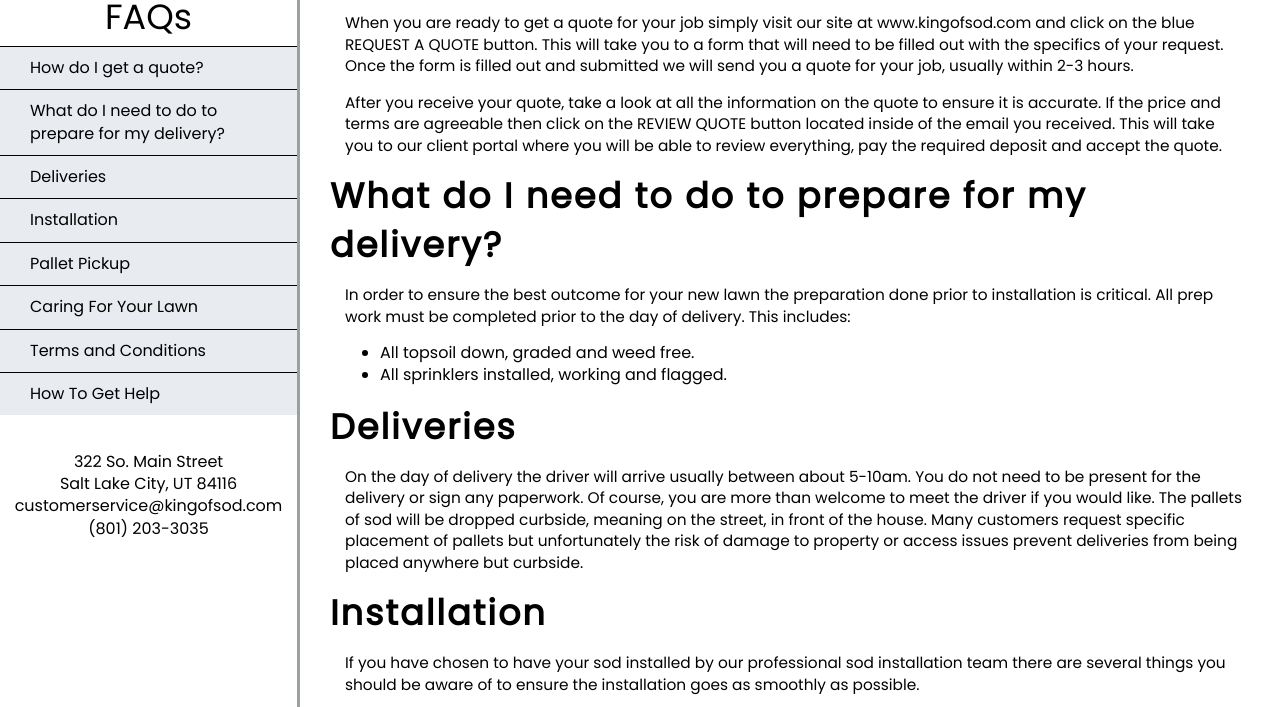
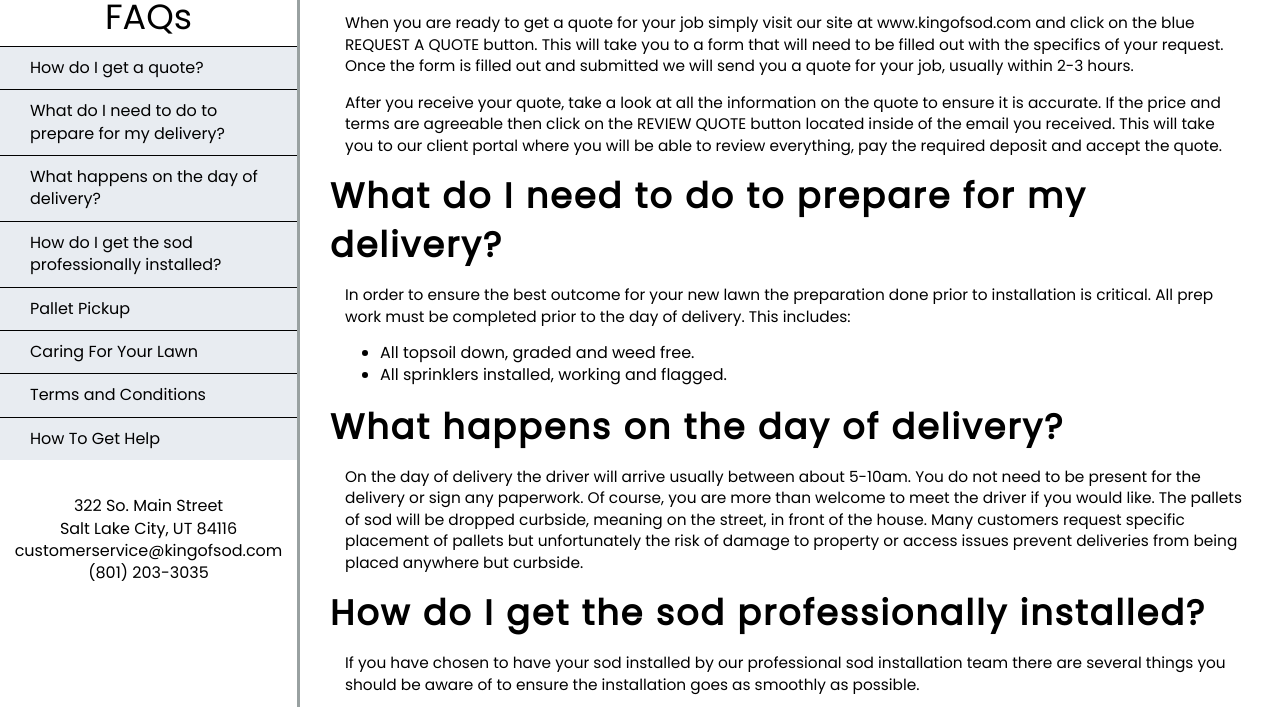
Before and after one commit to abutler911/sodKingFAQ, a plain HTML site: page index.html in a window 1280 px wide. Shown: the part 72-779 px from the top of the page. Drawn offline with Linux system fonts and the light colour scheme.

Commit message:
Updated files

```diff
--- a/index.html
+++ b/index.html
@@ -15,8 +15,8 @@
         <ul>
           <li><a href="#quotes_and_ordering" class="nav-link">How do I get a quote?</a></li>
           <li><a href="#preparing" class="nav-link">What do I need to do to prepare for my delivery?</a></li>
-          <li><a href="#deliveries" class="nav-link">Deliveries</a></li>
-          <li><a href="#installation" class="nav-link">Installation</a></li>
+          <li><a href="#deliveries" class="nav-link">What happens on the day of delivery?</a></li>
+          <li><a href="#installation" class="nav-link">How do I get the sod professionally installed?</a></li>
           <li><a href="#pallets" class="nav-link">Pallet Pickup</a></li>
           <li><a href="#aftercare" class="nav-link">Caring For Your Lawn</a></li>
           <li><a href="#terms" class="nav-link">Terms and Conditions</a></li>
@@ -60,7 +60,7 @@
           </section>
 
           <section class="main-section" id="deliveries">
-            <header>Deliveries</header>
+            <header>What happens on the day of delivery?</header>
               <article>
                   <p>On the day of delivery the driver will arrive usually between about 5-10am. You do not need to be present for the delivery or sign any paperwork. Of course, you are more than welcome to meet the
                             driver if you would like. The pallets of sod will be dropped curbside, meaning on the street, in front of the house. Many customers request specific placement of pallets but unfortunately the risk of damage
@@ -70,7 +70,7 @@
           </section>
 
           <section class="main-section" id="installation">
-            <header>Installation</header>
+            <header>How do I get the sod professionally installed?</header>
               <article>
                   <p>If you have chosen to have your sod installed by our professional sod installation team there are several things you should be aware of to ensure the installation goes as smoothly as possible.</p>
                     <ul>
```
